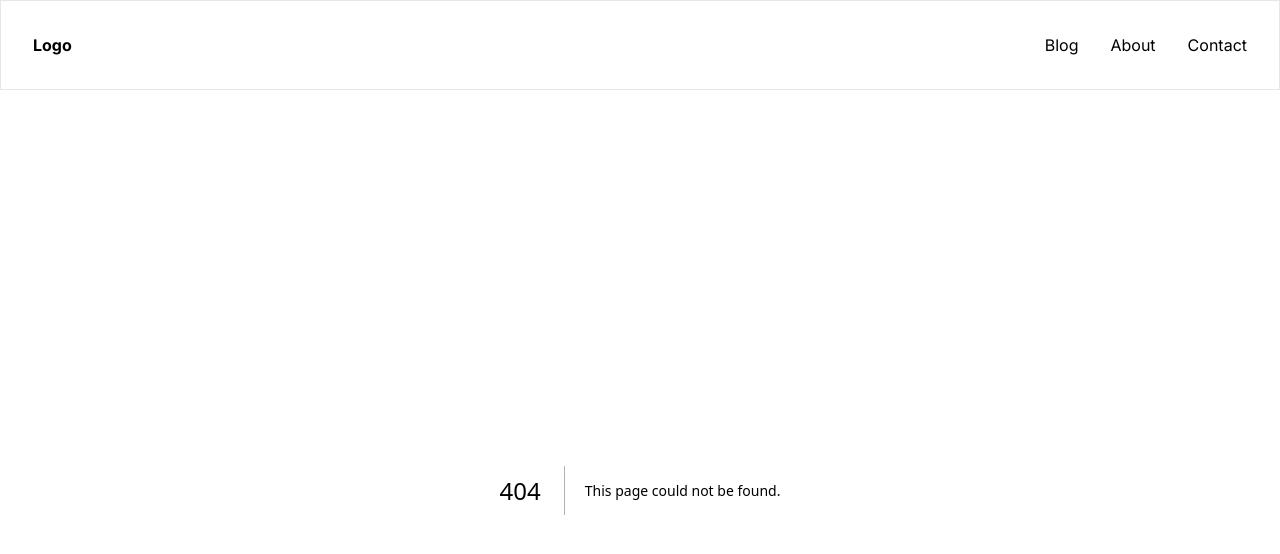
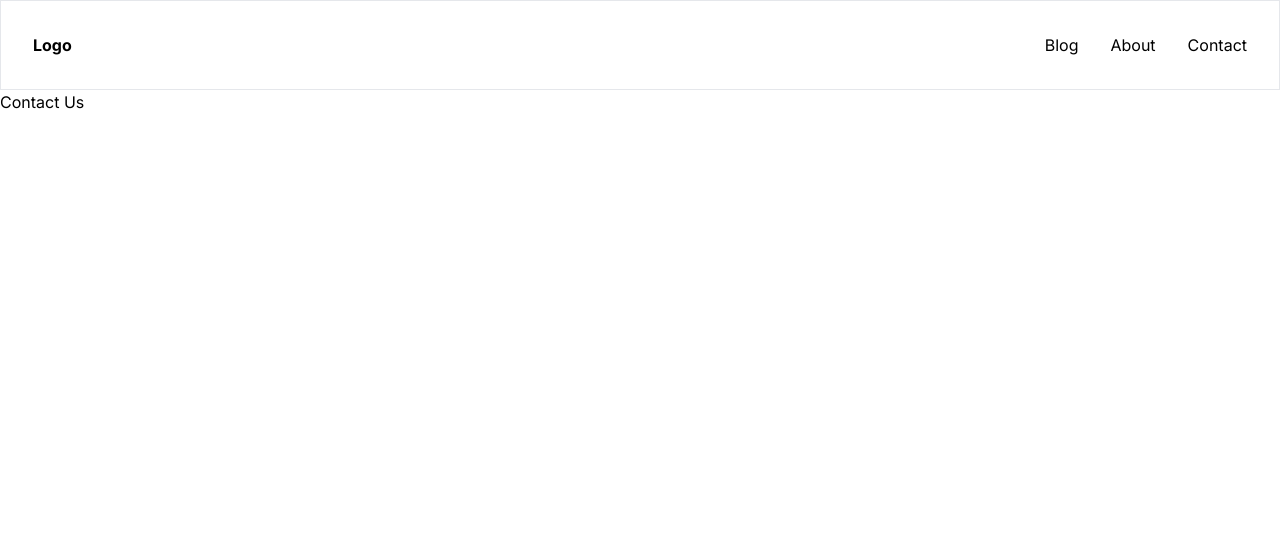
Before and after one commit to bitrockteam/cms-starter, a Next.js app in the folder apps/web/: page /contact-us in a window 1280 px wide. Before the commit this address had no page. Shown: the top 554 px of the page. Built offline with nearby package versions, Linux system fonts and the light colour scheme.

Commit message:
feat: add basic pages

```diff
--- /dev/null
+++ b/apps/web/app/about-us/page.tsx
@@ -0,0 +1,7 @@
+export default function AboutUsPage() {
+  return (
+    <main className="container">
+      <h1>About Us</h1>
+    </main>
+  );
+}
--- a/apps/web/app/blog/page.tsx
+++ b/apps/web/app/blog/page.tsx
@@ -16,7 +16,7 @@
 
   return (
     <main className="mt-8 container mx-auto">
-      <div className="grid grid-cols-3 gap-8">
+      <div className="grid grid-cols-1 md:grid-cols-2 lg:grid-cols-3 gap-8">
         {posts.map((post: any) => (
           <Link href="#" className="border p-4">
             {post.title}
--- /dev/null
+++ b/apps/web/app/contact-us/page.tsx
@@ -0,0 +1,7 @@
+export default function ContactUsPage() {
+  return (
+    <main className="container">
+      <h1>Contact Us</h1>
+    </main>
+  );
+}
--- /dev/null
+++ b/apps/web/app/what-we-do/page.tsx
@@ -0,0 +1,7 @@
+export default function WhatWeDoPage() {
+  return (
+    <main className="container">
+      <h1>What we do</h1>
+    </main>
+  );
+}
```
